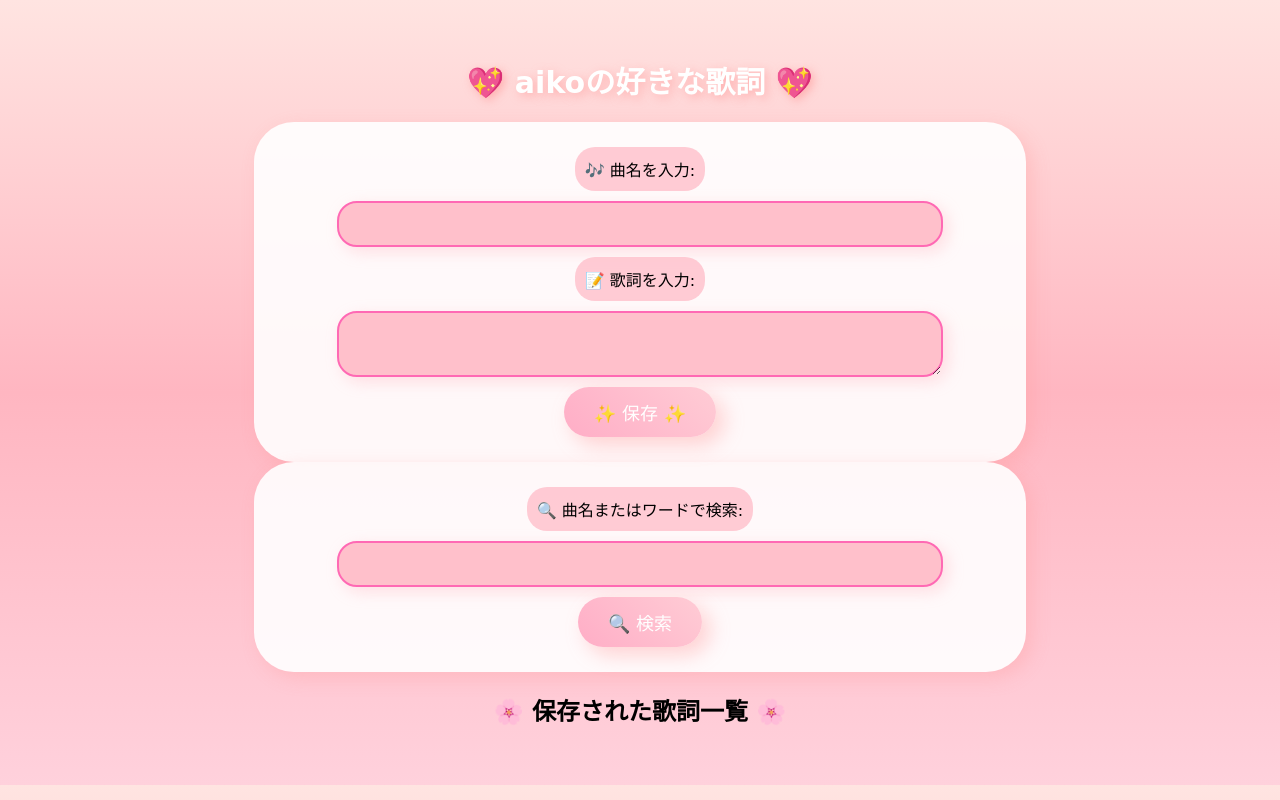
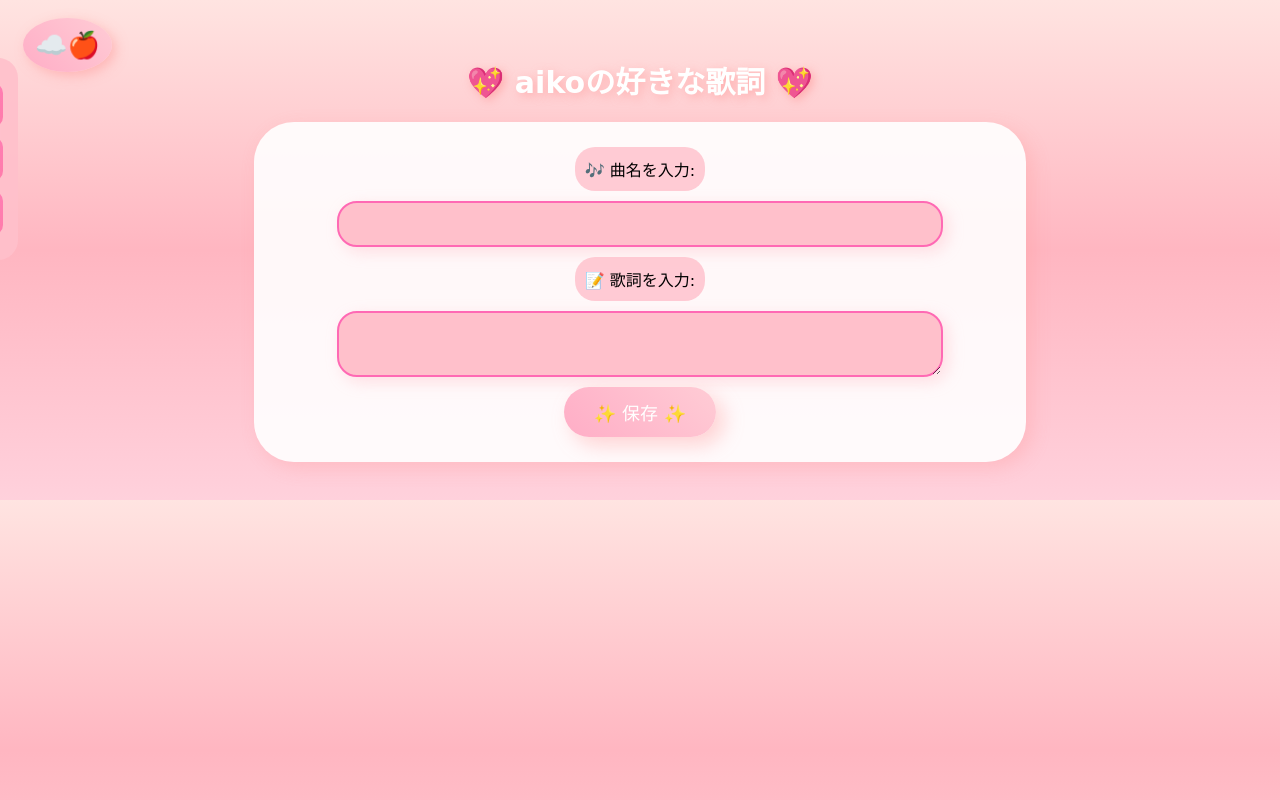
Before and after one commit to yakisobapan-obasan/yakisoba, a Flask app: template templates/index.html in a window 1280 px wide. Run offline with Flask 3, Linux system fonts and the light colour scheme; the template is opened without the code that fills it, so the values that code supplies are empty.

Commit message:
Add files via upload

```diff
--- a/static/style.css
+++ b/static/style.css
@@ -5,6 +5,56 @@ body {
     padding: 30px;
     position: relative;
     overflow: hidden;
+}
+
+/* 🌟 メニューアイコン */
+.menu-icon {
+    position: absolute;
+    top: 10px;
+    left: 15px;
+    font-size: 26px;
+    padding: 12px;
+    background: linear-gradient(45deg, #ffadc6, #ffccd5);
+    color: white;
+    border-radius: 50%;
+    cursor: pointer;
+    box-shadow: 4px 4px 12px rgba(255, 150, 150, 0.5);
+    transition: all 0.3s ease-in-out;
+    display: flex;
+    align-items: center;
+    justify-content: center;
+}
+
+.menu-icon:hover {
+    transform: scale(1.1);
+    background: linear-gradient(45deg, #ff758c, #ff7eb3);
+}
+
+/* 🌸 ナビメニュー（デフォルトは非表示） */
+.side-menu {
+    position: absolute;
+    top: 50px;
+    left: -200px;
+    width: 180px;
+    background: rgba(255, 192, 203, 0.9);
+    padding: 15px;
+    border-radius: 20px;
+    transition: left 0.3s ease-in-out;
+}
+
+.side-menu.active {
+    left: 15px;
+}
+
+/* 📜 ナビゲーションボタン */
+.nav-button {
+    display: block;
+    margin: 10px 0;
+    padding: 10px;
+    color: white;
+    text-decoration: none;
+    border-radius: 10px;
+    background: linear-gradient(45deg, #ff758c, #ff7eb3);
 }
 
 h1 {
--- a/templates/index.html
+++ b/templates/index.html
@@ -7,6 +7,16 @@
     <link rel="stylesheet" href="static/style.css">
 </head>
 <body>
+    <!-- 🌟 メニューアイコン -->
+    <div class="menu-icon" onclick="toggleMenu()">☁️🍎</div>
+
+    <!-- 🌸 ナビゲーション（隠れていてクリックで表示） -->
+    <nav class="side-menu">
+        <a href="/" class="nav-button">🏠 ホーム</a>
+        <a href="/search" class="nav-button">🔍 検索</a>
+        <a href="/lyrics" class="nav-button">🎵 歌詞一覧</a>
+    </nav>
+
     <div class="container">
         <h1>💖 aikoの好きな歌詞 💖</h1>
 
@@ -18,24 +28,12 @@
             <textarea name="lyric" required></textarea>
             <button type="submit">✨ 保存 ✨</button>
         </form>
+    </div>
 
-        <!-- 検索機能 -->
-        <form method="GET" action="/search">
-            <label>🔍 曲名またはワードで検索:</label>
-            <input type="text" name="query">
-            <button type="submit">🔍 検索</button>
-        </form>
-
-        <h2>🌸 保存された歌詞一覧 🌸</h2>
-        {% for item in lyrics %}
-        <div class="lyric-box">
-            <p><strong>🎶 {{ item['song'] }}</strong>: {{ item['lyric'] }}</p>
-            <a href="/edit/{{ item['id'] }}">📝 編集</button>
-            <form method="POST" action="/delete/{{ item['id'] }}">
-                <button type="submit">🗑️ 削除</button>
-            </form>
-        </div>
-        {% endfor %}
-    </div>
+    <script>
+        function toggleMenu() {
+            document.querySelector(".side-menu").classList.toggle("active");
+        }
+    </script>
 </body>
 </html>
```
Also changed, not shown: templates/lyrics.html (added, +40 -0 lines).
